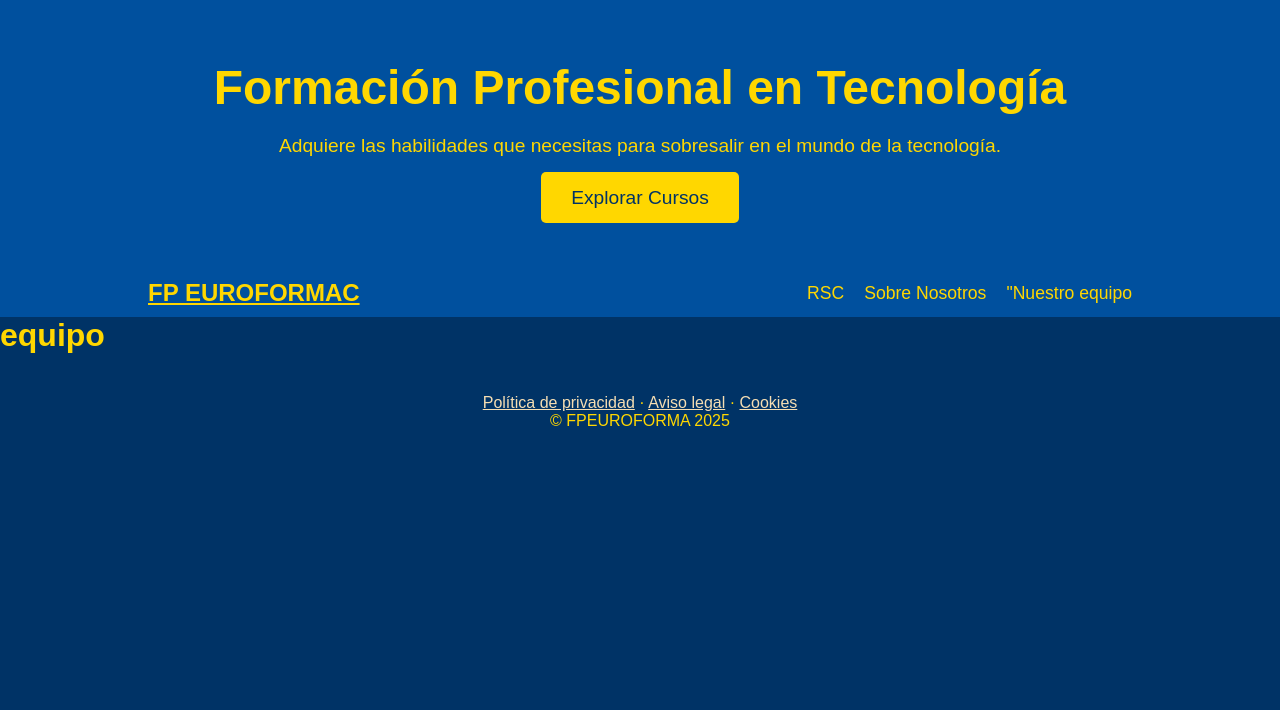
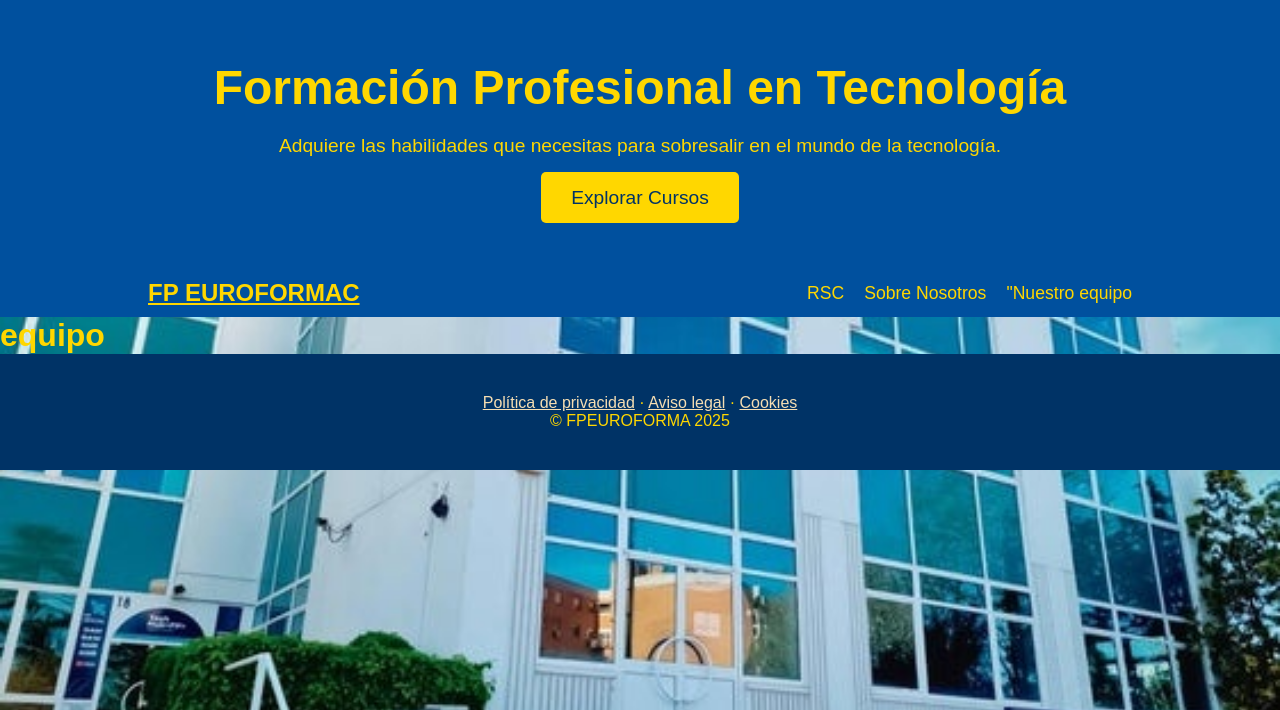
Before and after one commit to robertbrito1/web_practicas, a Django app: page /equipo in a window 1280 px wide. Shown: the top 710 px of the page. Run offline with Django 5.2, Linux system fonts and the light colour scheme.

Commit message:
cambio fondo

```diff
--- a/web_euroforma/Web/inicio/static/estilos/style.css
+++ b/web_euroforma/Web/inicio/static/estilos/style.css
@@ -103,3 +103,13 @@ footer p {
 .floating-button:hover {
     background-color: #e5c100;
 }
+
+/* === INICIO - Fondo estático de la web === */
+body {
+    background-image: url('/static/estilos/Fondo_Web_Euroformac.jpg');  /* Ruta accesible para Django */
+    background-size: cover;              /* Que cubra toda la pantalla */
+    background-repeat: no-repeat;        /* Que no se repita */
+    background-position: center center;  /* Centrado */
+    background-attachment: fixed;        /* Se mantiene al hacer scroll */
+}
+/* === FIN - Fondo estático de la web === */
```
